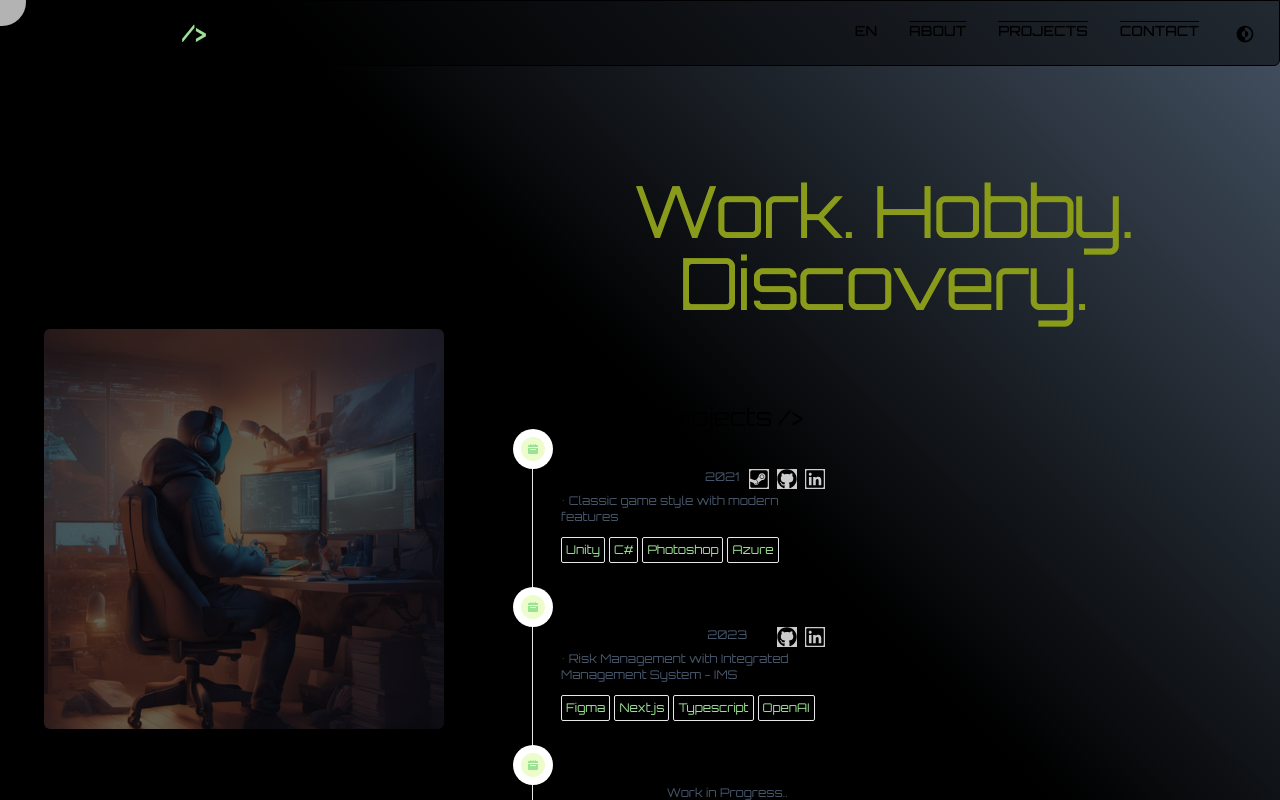
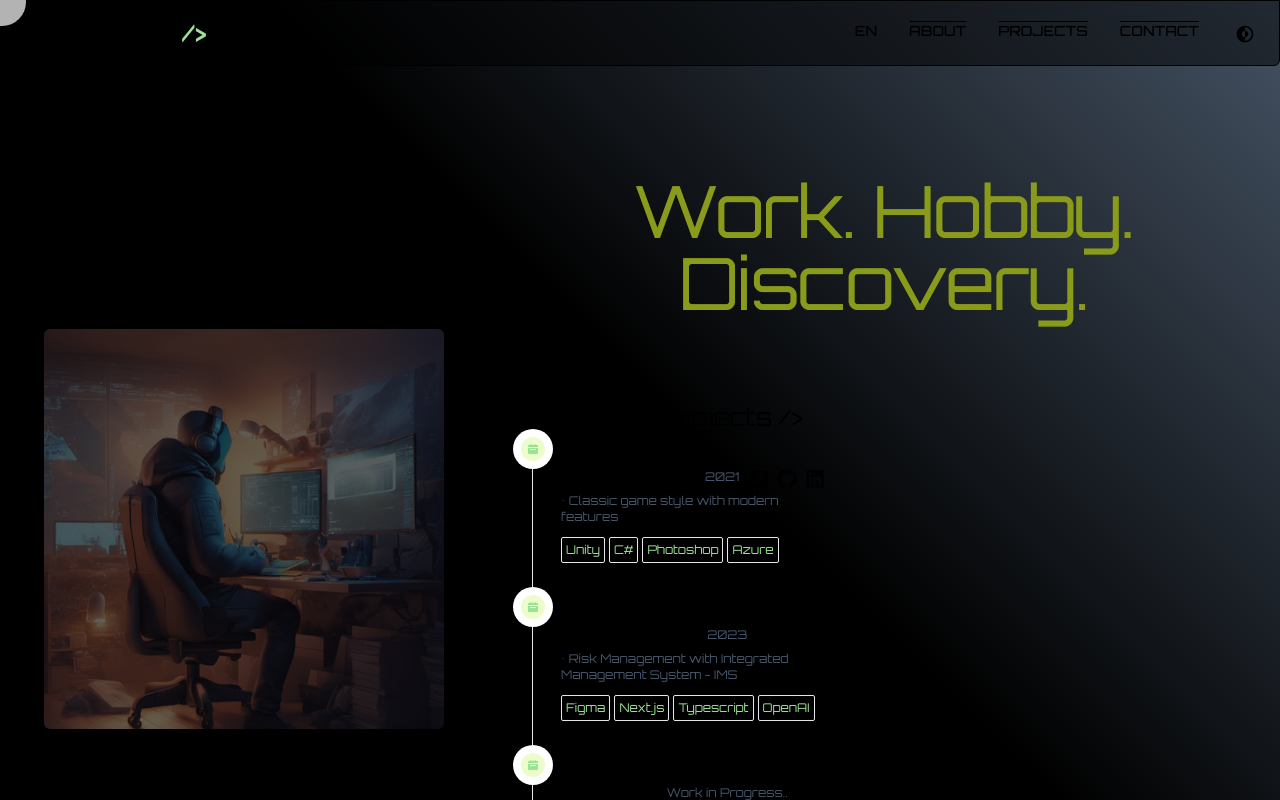
Before and after one commit to DiegoCstyles/portfolio, a Next.js app: page /projects in a window 1280 px wide. Shown: the top 800 px of the page. Built offline with nearby package versions, Linux system fonts and the light colour scheme.

Commit message:
Update Section.tsx

```diff
--- a/components/Projects/Section.tsx
+++ b/components/Projects/Section.tsx
@@ -98,13 +98,13 @@ const Section = () => {
                         <p className="text-xs mt-1">{project.year}</p>
                         <div className="flex justify-end mt-1 ml-1">
                           {project.steamLink && (
-                            <Icon href={project.steamLink} target='_blank' label='Steam' classNameIcon='dark:bg-white bg-white' classNameLink='group' icon={FaSteamSquare}></Icon>
+                            <Icon href={project.steamLink} target='_blank' label='Steam' classNameLink='group' icon={FaSteamSquare}></Icon>
                           )}
                           {project.githubLink && (
-                            <Icon href={project.githubLink} target='_blank' label='Github' classNameIcon='ml-2 dark:bg-white bg-white' classNameLink='group' icon={FaGithub}></Icon>
+                            <Icon href={project.githubLink} target='_blank' label='Github' classNameIcon='ml-2' classNameLink='group' icon={FaGithub}></Icon>
                           )}
                           {project.linkedinLink && (
-                            <Icon href={project.linkedinLink} target='_blank' label='Code' classNameIcon='ml-2 dark:bg-white bg-white' classNameLink='group' icon={FaLinkedin}></Icon>
+                            <Icon href={project.linkedinLink} target='_blank' label='Code' classNameIcon='ml-2' classNameLink='group' icon={FaLinkedin}></Icon>
                           )}
                         </div>
                       </div>
```
